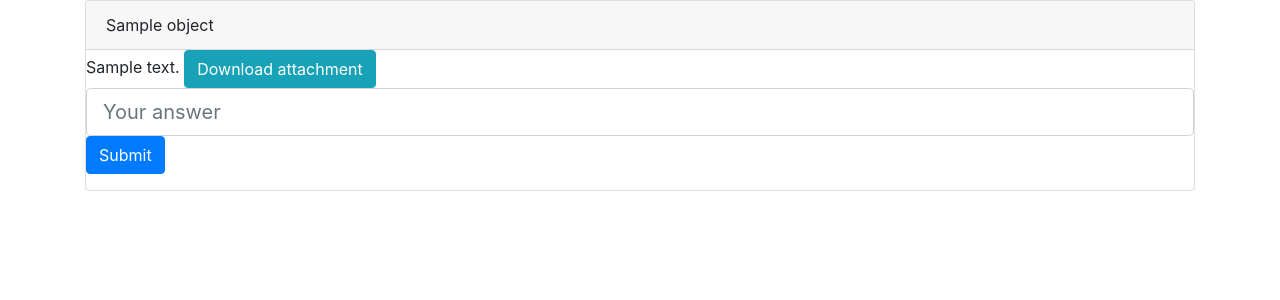
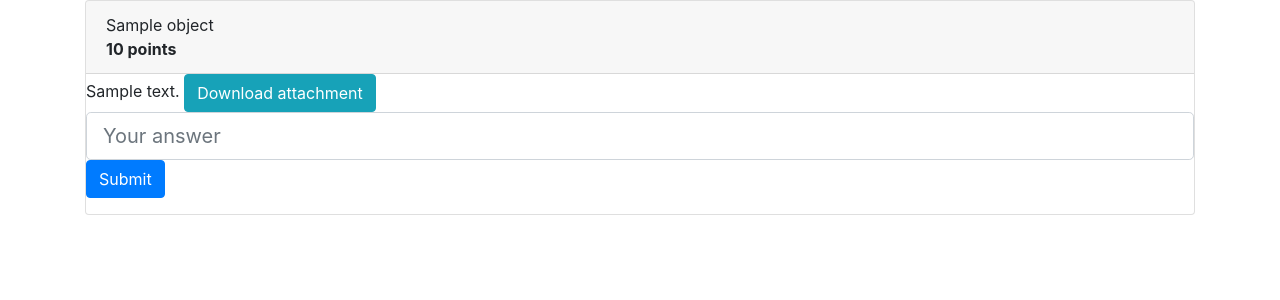
Before and after one commit to pattyjogal/wy_ctf_website, a Django app: template wy_ctf_website/templates/training/challenge_detail.html in a window 1280 px wide. Shown: the part 56-356 px from the top of the page. Run offline with Django 3.2, Linux system fonts and the light colour scheme; the template is opened without the code that fills it: most values are stand-ins (such as "Sample title", 1, 10 or a date in 2020); some libraries are stand-ins or nearby versions.

Commit message:
Adding a points header

```diff
--- a/wy_ctf_website/templates/training/challenge_detail.html
+++ b/wy_ctf_website/templates/training/challenge_detail.html
@@ -5,6 +5,9 @@
     <div class="card">
         <div class="card-header">
             {{ object.name }}
+          <div class="pull-right">
+            <strong>{{ object.points }} points</strong>
+          </div>
         </div>
         <div class="card-block">
             <div class="card-text">
```
